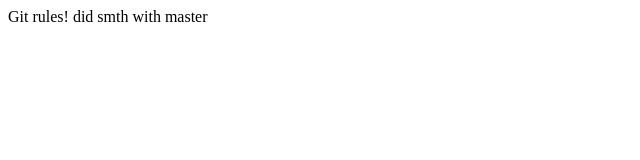
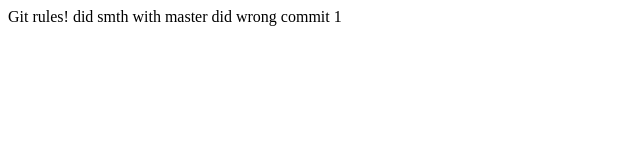
Before and after one commit to drakofm/base_cloud, a plain HTML site: page index.html in a window 1280 px wide. Shown: the whole page, without its empty margins (0-640 px from the left). Drawn offline with Linux system fonts and the light colour scheme.

Commit message:
did wrong commit 1

```diff
--- a/index.html
+++ b/index.html
@@ -7,5 +7,7 @@
 <body>
     Git rules!
     did smth with master
+
+    did wrong commit 1
 </body>
 </html>
```
